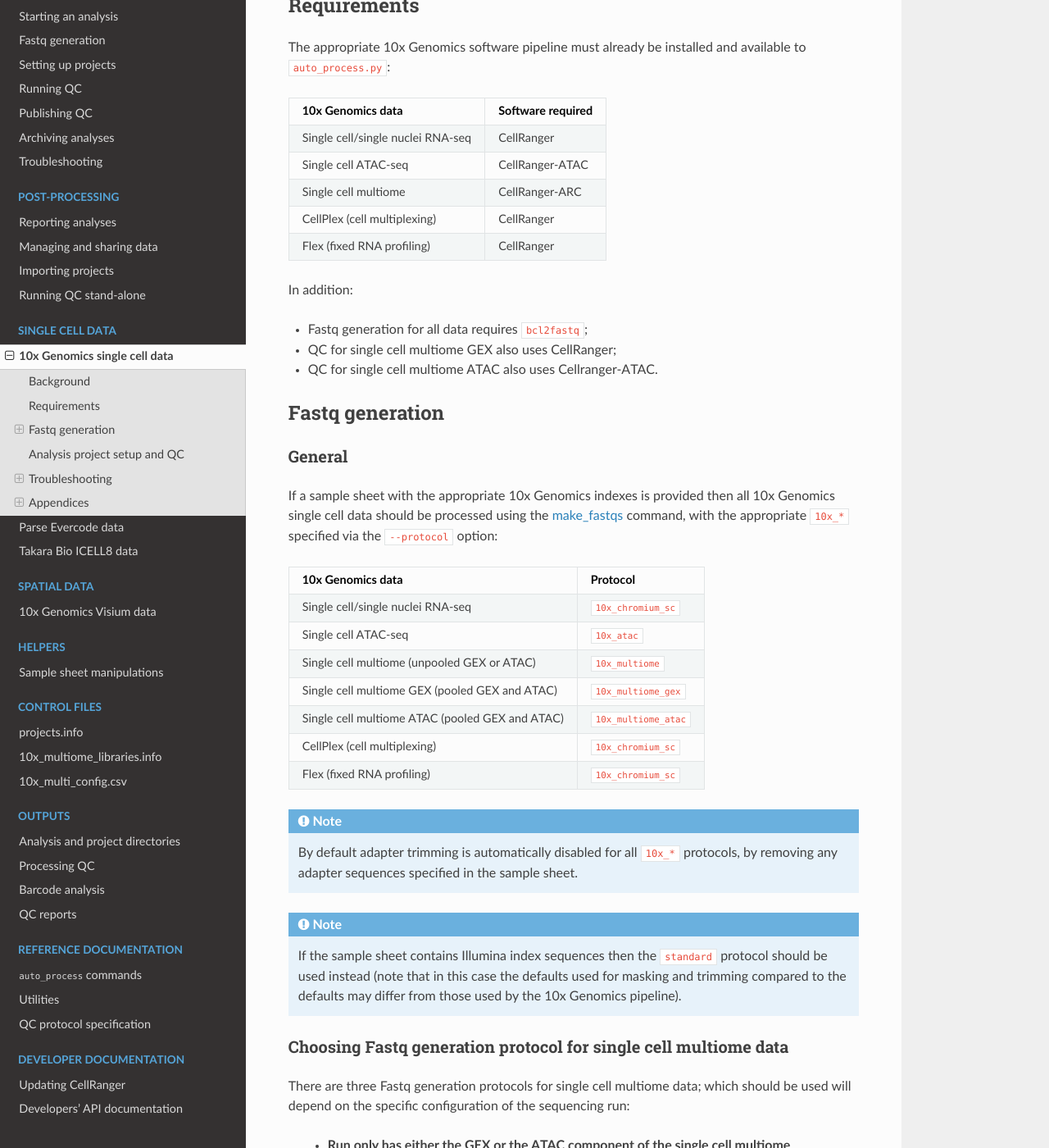
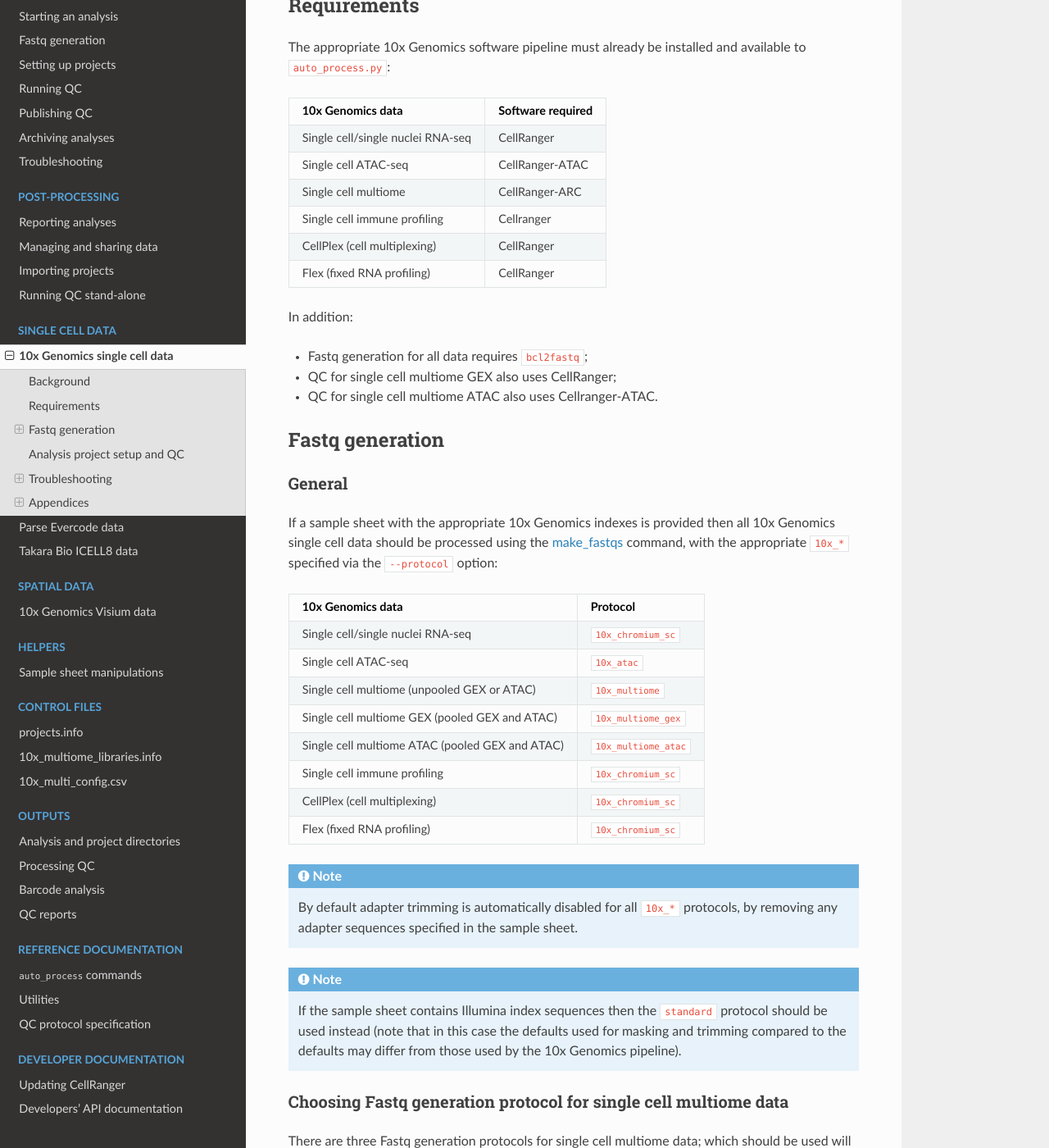
Before and after one commit to fls-bioinformatics-core/auto_process_ngs, a Sphinx documentation site: the page built from docs/source/single_cell/10x_single_cell.rst, in a window 1280 px wide and 1400 px high, scrolled down 492 px. Shown: the whole window at 82% size. Built offline with Sphinx 7.4.7 and the Read the Docs theme 2.0.0, drawn with Linux system fonts in a browser that asks for light colours; some of the changed text lies outside the part shown.

Commit message:
Add "10xGenomics Chromium 5'" and "Single Cell Immune Profiling" to 'projects.info docs.

```diff
--- a/docs/source/single_cell/10x_single_cell.rst
+++ b/docs/source/single_cell/10x_single_cell.rst
@@ -29,6 +29,7 @@
 Single cell/single nuclei RNA-seq CellRanger
 Single cell ATAC-seq              CellRanger-ATAC
 Single cell multiome              CellRanger-ARC
+Single cell immune profiling      Cellranger
 CellPlex (cell multiplexing)      CellRanger
 Flex (fixed RNA profiling)        CellRanger
 ================================= =================
@@ -58,6 +59,7 @@
 Single cell multiome (unpooled GEX or ATAC)         ``10x_multiome``
 Single cell multiome GEX (pooled GEX and ATAC)      ``10x_multiome_gex``
 Single cell multiome ATAC (pooled GEX and ATAC)     ``10x_multiome_atac``
+Single cell immune profiling                        ``10x_chromium_sc``
 CellPlex (cell multiplexing)                        ``10x_chromium_sc``
 Flex (fixed RNA profiling)                          ``10x_chromium_sc``
 =================================================== =====================
@@ -126,6 +128,7 @@
                                       ``CellPlex``, ``Flex``
 ``10xGenomics Chromium 3'v2``         ``scRNA-seq``, ``snRNA-seq``
                                       ``CellPlex``, ``Flex``
+``10xGenomics Chromium 5'``           ``Single Cell Immune Profiling``
 ``10xGenomics Single Cell ATAC``      ``scATAC-seq``, ``snATAC-seq``
 ``10xGenomics Single Cell Multiome``  ``ATAC``, ``GEX``
 ===================================== ==============================
```
